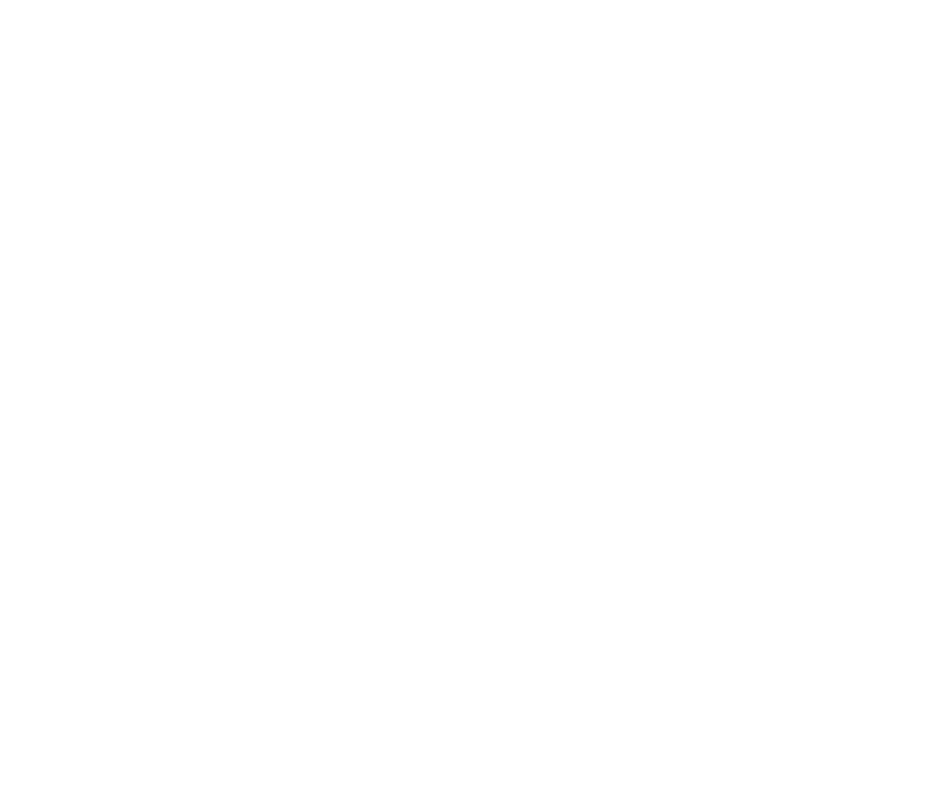
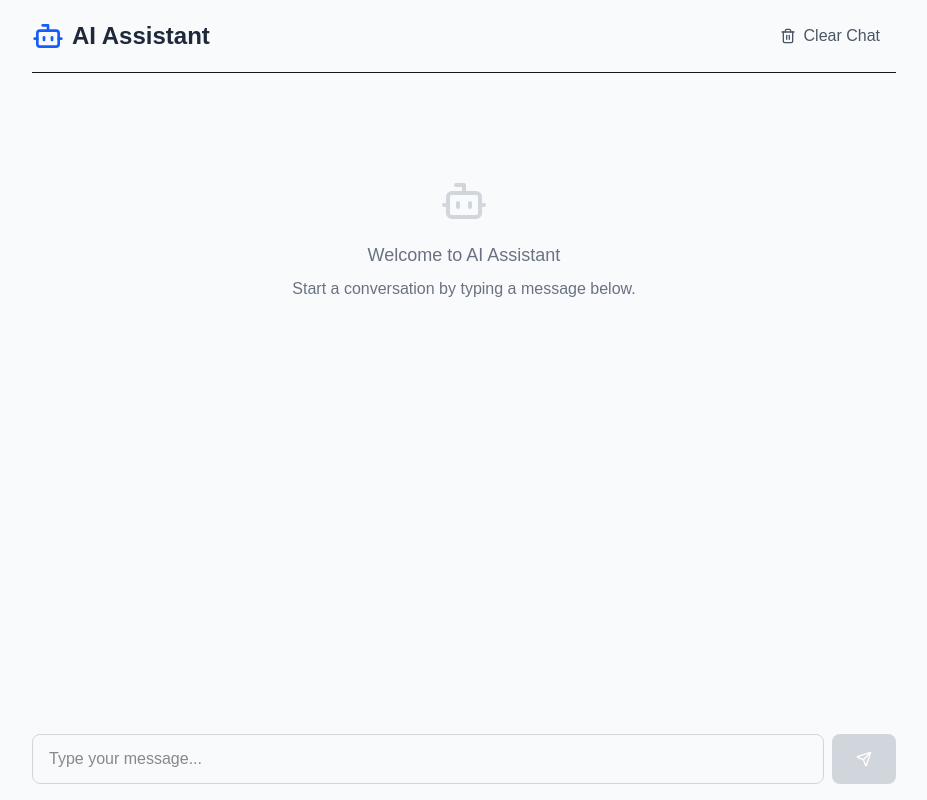
Before and after one commit to wyle-timing-xx/ai-agent-vercel-next1, a Next.js app: page / in a window 1280 px wide. Shown: the whole page, without its empty margins (176-1103 px from the left). Built offline with nearby package versions, Linux system fonts and the light colour scheme.

Commit message:
Update main page to use ChatInterface

```diff
--- a/src/app/page.tsx
+++ b/src/app/page.tsx
@@ -1,9 +1,9 @@
-import Image from "next/image";
+import ChatInterface from '@/components/ChatInterface';
 
 export default function Home() {
   return (
-    <div className="font-sans grid grid-rows-[20px_1fr_20px] items-center justify-items-center min-h-screen p-8 pb-20 gap-16 sm:p-20">
-
-    </div>
+    <main className="min-h-screen bg-gray-50">
+      <ChatInterface />
+    </main>
   );
 }
```
